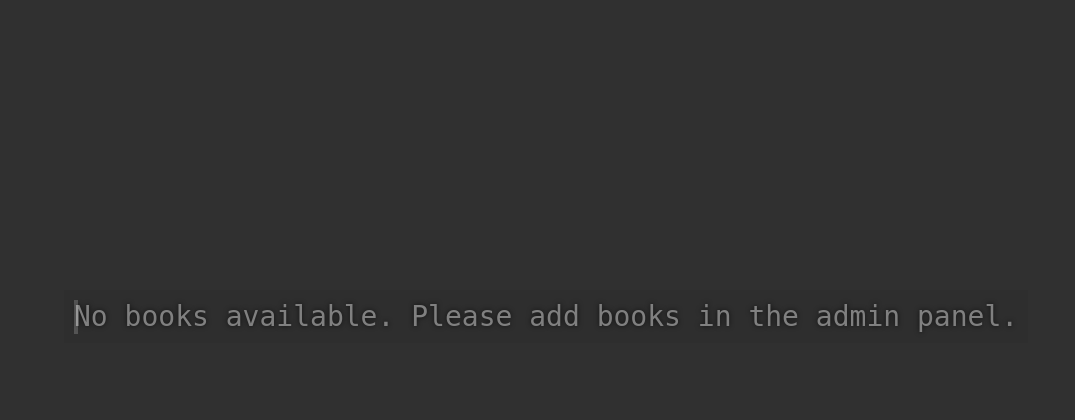
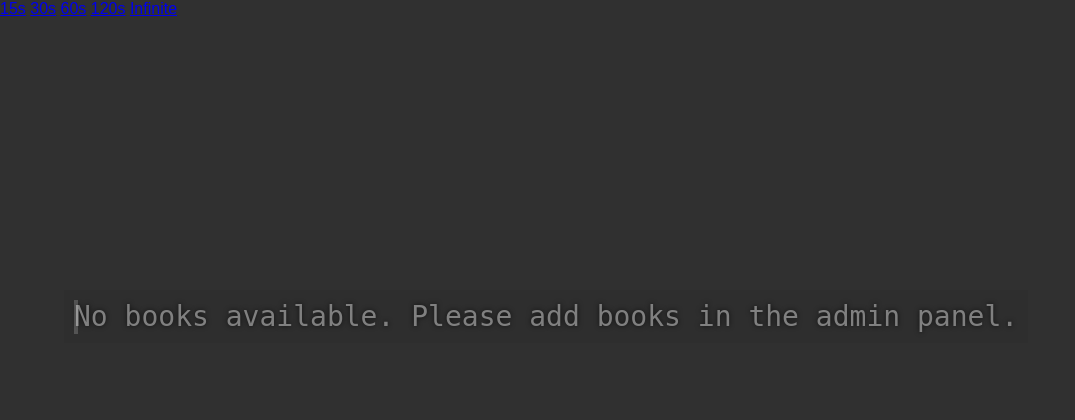
Before and after one commit to RuslanKovalyov/UNICORNER, a Django app: page /typing-test in a window 1280 px wide. Shown: the top 420 px of the page, without its empty margins (0-1075 px from the left). Run offline with Django 5.2, Linux system fonts and the light colour scheme; data that the repository does not hold is empty.

Commit message:
feat: Add timer selection options for typing test

```diff
--- a/typing_test/templates/typing/test.html
+++ b/typing_test/templates/typing/test.html
@@ -8,6 +8,13 @@
     <link rel="stylesheet" href="{% static 'typing_test/css/typing-test.css' %}">
 </head>
 <body>
+    <div class="timers">
+        <a href="?timer=15">15s</a>
+        <a href="?timer=30">30s</a>
+        <a href="?timer=60">60s</a>
+        <a href="?timer=120">120s</a>
+        <a href="?timer=0">Infinite</a>
+    </div>
     <div class="container">
         <div class="text-display" id="text-display">
             <div id="text-container" class="text"></div>
```
